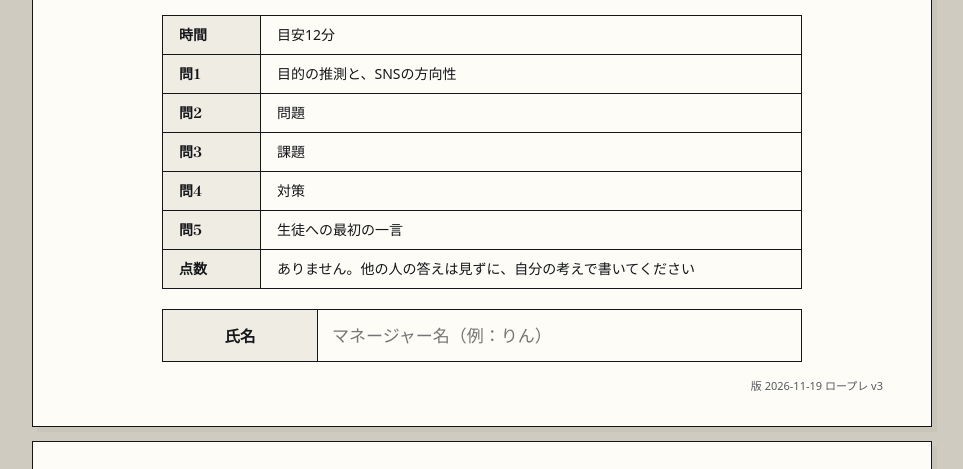
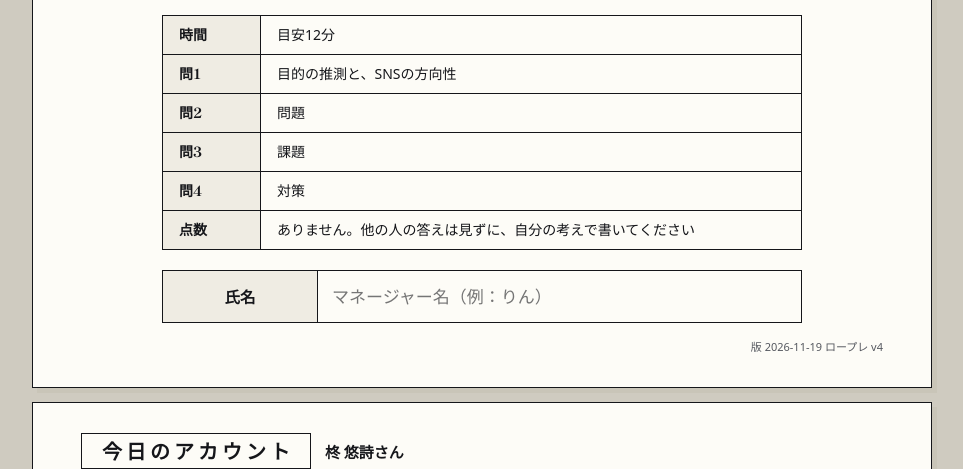
Before and after one commit to kazuhiramorimoto-source/herozz-mg-test, a plain HTML site: page rp1/index.html in a window 1280 px wide. Shown: the part 267-736 px from the top of the page, without its empty margins (158-1121 px from the left). Drawn offline with Linux system fonts and the light colour scheme; a web font is replaced by a local one.

Commit message:
ロープレ回答シート：問5を削除・今日のアカウントに今の状況を追加
Co-Authored-By: Claude Opus 5.5 <noreply@anthropic.com>

```diff
--- a/rp1/index.html
+++ b/rp1/index.html
@@ -64,10 +64,10 @@
 
 <script>
 /* マネージャー公開講義（11/19）のロープレ回答シート。
-   1人の生徒のアカウントを見て、目的と今月の目標→問題→課題→対策→生徒への最初の一言 を書いて送る。
+   1人の生徒のアカウントを見て、目的の推測とSNSの方向性→問題→課題→対策 を書いて送る。
    送信はGoogleフォーム（round:"rp1"）→ GASが問題管理スプシ「ロープレ 回答一覧」に1人1行で書く。点数・順位はない。 */
 let CFG = {round:"2026年11月19日　マネージャー公開講義 ロープレ",closed:false,form:{postUrl:"",entryName:"",entryData:""},adminNames:[]};
-const BUILD = "2026-11-19 ロープレ v3";
+const BUILD = "2026-11-19 ロープレ v4";
 const PARAMS = new URLSearchParams(location.search);
 const normName = n => String(n||"").normalize("NFKC").toLowerCase().replace(/[\s　（）()]/g,"");
 const isAdminName = n => { const v=normName(n); return !!v && (CFG.adminNames||[]).some(a=>normName(a)===v); };
@@ -77,8 +77,7 @@ const Q = [
   {k:"mokuteki", t:"目的の推測と、SNSの方向性", g:"① 生徒がSNSで最終的に何を動かしたいのか、目的を推測する。② その目的に向けて、SNSをざっくりどの方向に進めていくべきかを書く。", ph:"例：目的は〇〇だと思う。そのために、SNSは〇〇の方向に進めていく"},
   {k:"mondai",   t:"問題", g:"目標に届いていないこと。数字で書く。", ph:"例：再生数が〇月の〇回から〇回に下がっている"},
   {k:"kadai",    t:"課題", g:"どこで、なぜ止まっているかまで特定する。「再生数が伸びない」は問題で、課題ではない。", ph:"例：冒頭3秒で離脱している。理由は〇〇"},
-  {k:"taisaku",  t:"対策", g:"課題に対して、次の1本で何を変えるか。", ph:"例：次の動画は、冒頭の1文を〇〇に変える"},
-  {k:"hitokoto", t:"生徒への最初の一言", g:"面談で、最初に生徒に何と言うか。そのまま話す言葉で書く。", ph:"例：〇〇さん、今日はまず〇〇から確認させてください"}
+  {k:"taisaku",  t:"対策", g:"課題に対して、次の1本で何を変えるか。", ph:"例：次の動画は、冒頭の1文を〇〇に変える"}
 ];
 const MAX = 300;
 
@@ -93,7 +92,7 @@ const len = s => [...(s||"")].length;
 
 /* 状態（この端末だけ・書きかけは自動保存） */
 const DKEY = "herozz-roleplay-rp1";
-const blank = () => ({name:"",mokuteki:"",mondai:"",kadai:"",taisaku:"",hitokoto:""});
+const blank = () => ({name:"",mokuteki:"",mondai:"",kadai:"",taisaku:""});
 const S = { d:blank(), rec:null, busy:false, err:"", tried:false };
 function load(){ try{ const d=JSON.parse(localStorage.getItem(DKEY)||"null"); if(d) S.d={...S.d,...d}; const r=JSON.parse(localStorage.getItem(DKEY+"-rec")||"null"); if(r) S.rec=r; }catch(e){} }
 let sT; function save(){ clearTimeout(sT); sT=setTimeout(()=>{ try{ localStorage.setItem(DKEY,JSON.stringify(S.d)); }catch(e){} },200); }
@@ -140,6 +139,7 @@ function accountSheet(){
       h("dt",{},"ジャンル"),h("dd",{},"ホスト／配信"),
       h("dt",{},"目的（本人）"),h("dd",{},"フォロワー増加／認知拡大／ホストでの集客"),
       h("dt",{},"悩み（本人）"),h("dd",{},"再生数が回らない、フォロワーが増えない"),
+      h("dt",{},"今の状況"),h("dd",{},"SNSを始めたが、集客につながっていないことに不満がある。費用対効果が合っていない。SNSから集まったお客さんは、まだ1〜2人"),
       h("dt",{},"フォロワー"),h("dd",{},"TikTok 2,704人／Instagram 2,594人（11/19）"),
       h("dt",{},"アカウント"),h("dd",{},
         h("a",{href:"https://www.tiktok.com/@hiragi_yuta",target:"_blank",rel:"noopener"},"TikTok"),"　",
```
